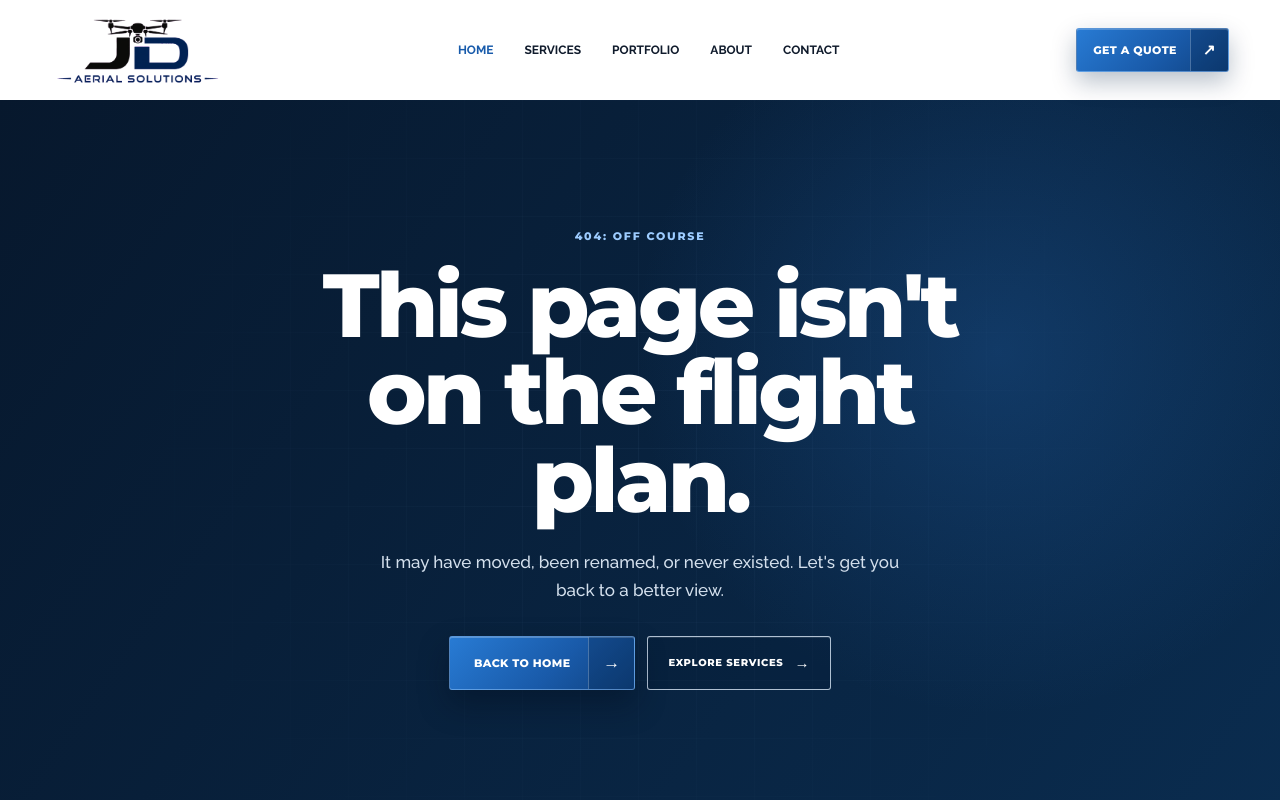
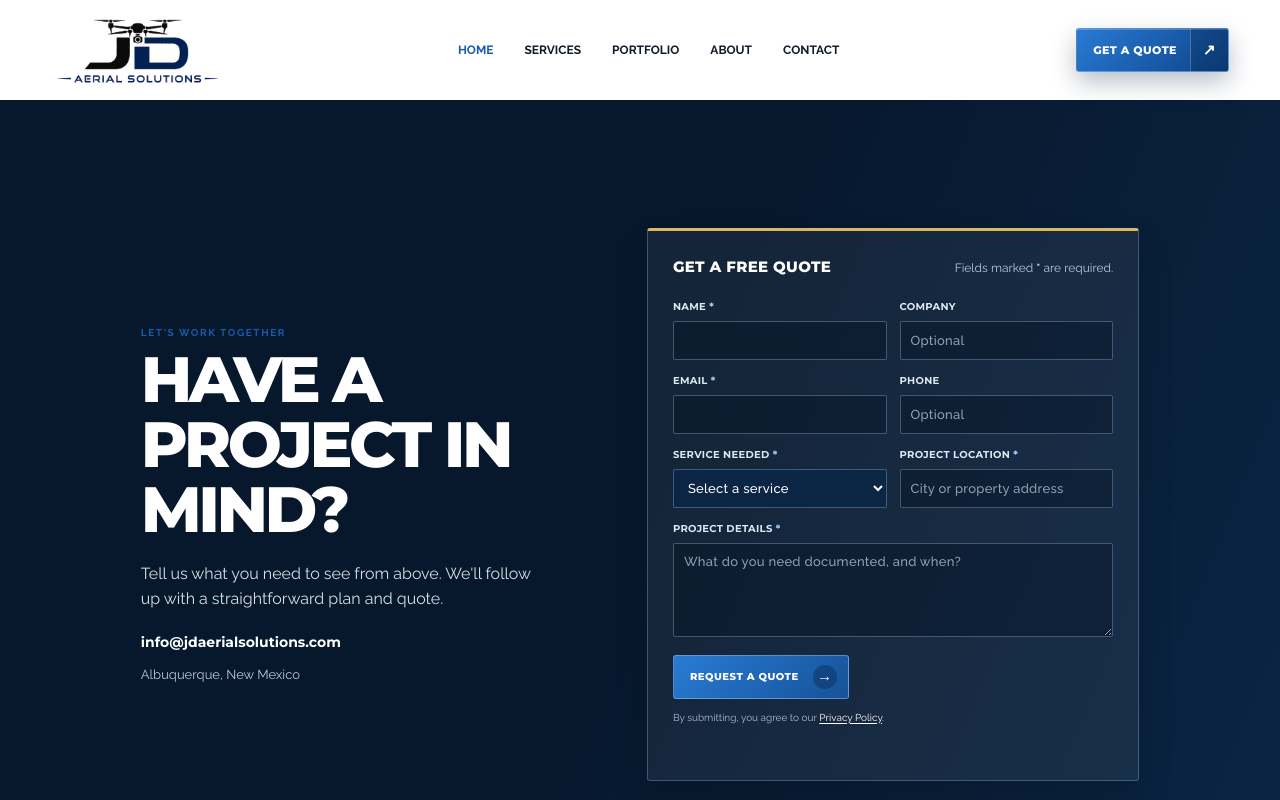
Before and after one commit to jaredjdiaz/jd-aerial-solutions, a Next.js app: page /contact in a window 1280 px wide. Before the commit this address had no page. Shown: the top 800 px of the page. Built offline with nearby package versions, Linux system fonts and the light colour scheme.

Commit message:
Add dedicated contact page

```diff
--- a/app/construction-progress/page.tsx
+++ b/app/construction-progress/page.tsx
@@ -28,7 +28,7 @@ export default function ConstructionProgressPage() {
     <section className="service-page-hero">
       <div className="service-page-hero-copy">
         <div className="service-page-hero-heading"><p className="service-kicker">Construction progress photography</p><h1>Keep every phase <em>in view.</em></h1></div>
-        <div className="service-page-hero-details"><p>Clear aerial imagery helps construction teams document progress, share site context, and keep the right people up to date.</p><div className="service-page-actions"><Link href="/#contact" className="blue-button quote-hero"><span>Get a Free Quote</span><i aria-hidden="true">→</i></Link><Link href="/#services" className="outline-button">All Services</Link></div></div>
+        <div className="service-page-hero-details"><p>Clear aerial imagery helps construction teams document progress, share site context, and keep the right people up to date.</p><div className="service-page-actions"><Link href="/contact" className="blue-button quote-hero"><span>Get a Free Quote</span><i aria-hidden="true">→</i></Link><Link href="/#services" className="outline-button">All Services</Link></div></div>
       </div>
       <div className="service-page-image"><Image src="/images/jd-aerial-hero.png" alt="Aerial view of a construction development at sunset with mountains in the distance" fill priority sizes="(max-width: 850px) 100vw, 50vw" /></div>
     </section>
@@ -40,7 +40,7 @@ export default function ConstructionProgressPage() {
     <section className="service-page-section service-deliverables"><div><p className="section-label">What you receive</p><h2>Coverage that&apos;s ready to share.</h2><p>We tailor each flight around the site, the project schedule, and the people who need to see the work.</p></div><ul>{deliverables.map((item) => <li key={item}><span aria-hidden="true">✓</span>{item}</li>)}</ul></section>
     <section className="service-page-section service-process"><header><p className="section-label">How it works</p><h2>Simple from quote to delivery.</h2></header><div><article><span>01</span><h3>Share the project</h3><p>Tell us where the site is, what you need to show, and when the coverage is most useful.</p></article><article><span>02</span><h3>Coordinate the flight</h3><p>We work around site activity and access requirements to plan a safe, efficient capture.</p></article><article><span>03</span><h3>Receive your imagery</h3><p>Get an organized set of aerial visuals that your team can review and share.</p></article></div></section>
     <section className="service-page-section service-faq"><p className="section-label">Common questions</p><details open><summary>How often should a project be documented?</summary><p>That depends on your project. Some teams need a one-time overview, while others schedule coverage around key milestones.</p></details><details><summary>Can you work around an active construction site?</summary><p>Yes. We coordinate with the site team on access, timing, and any relevant safety considerations before the flight.</p></details><details><summary>Is this a substitute for a licensed survey?</summary><p>No. Construction progress photography is visual documentation and is not presented as a licensed surveying or engineering service.</p></details></section>
-    <section className="service-page-cta"><p>Ready for a better view of your project?</p><h2>Let&apos;s document the work as it takes shape.</h2><Link href="/#contact" className="blue-button quote-hero"><span>Get a Free Quote</span><i aria-hidden="true">→</i></Link></section>
+    <section className="service-page-cta"><p>Ready for a better view of your project?</p><h2>Let&apos;s document the work as it takes shape.</h2><Link href="/contact" className="blue-button quote-hero"><span>Get a Free Quote</span><i aria-hidden="true">→</i></Link></section>
     <Footer />
   </main>;
 }
--- /dev/null
+++ b/app/contact/page.tsx
@@ -0,0 +1,25 @@
+import Footer from "@/components/Footer";
+import Navbar from "@/components/Navbar";
+import QuoteForm from "@/components/QuoteForm";
+
+export const metadata = {
+  title: "Contact | JD Aerial Solutions",
+  description: "Request a quote for professional drone photography, aerial video, and visual documentation from JD Aerial Solutions in Albuquerque, New Mexico.",
+};
+
+export default function ContactPage() {
+  return <main className="contact-page">
+    <Navbar />
+    <section className="contact-page-content">
+      <div className="contact-page-copy">
+        <p className="gold-kicker">Let&apos;s work together</p>
+        <h1>Have a project in mind?</h1>
+        <p>Tell us what you need to see from above. We&apos;ll follow up with a straightforward plan and quote.</p>
+        <a className="contact-email" href="mailto:info@jdaerialsolutions.com">info@jdaerialsolutions.com</a>
+        <span>Albuquerque, New Mexico</span>
+      </div>
+      <QuoteForm />
+    </section>
+    <Footer />
+  </main>;
+}
--- a/app/globals.css
+++ b/app/globals.css
@@ -257,3 +257,5 @@ h1,h2,h3,.hero-copy>p:first-child { font-family:"Montserrat",Arial,Helvetica,san
 .about-portrait { border:1px solid #d7e0e9; border-top:3px solid #3679c9; padding:12px; background:#fff; box-shadow:none; }
 /* About bio heading */
 .about-intro-copy h3 { margin:0 0 16px; color:var(--navy); font-family:"Montserrat",Arial,sans-serif; font-size:24px; font-weight:800; letter-spacing:-.035em; }
+/* Contact page */
+.contact-page { min-height:100vh; display:flex; flex-direction:column; background:var(--navy); }.contact-page-content { flex:1; display:grid; grid-template-columns:minmax(0,.82fr) minmax(420px,1fr); gap:clamp(45px,8vw,130px); align-items:center; padding:clamp(65px,10vw,140px) clamp(25px,11vw,160px); background:linear-gradient(112deg,#07182d 0%,#07182d 51%,#0b2545 100%); color:#fff; }.contact-page-copy { max-width:465px; }.contact-page-copy h1 { max-width:440px; margin:0 0 18px; font-family:"Montserrat",Arial,sans-serif; font-size:clamp(40px,5vw,68px); font-weight:800; letter-spacing:-.055em; line-height:1.02; text-transform:uppercase; }.contact-page-copy > p:not(.gold-kicker) { margin:0; color:#d7dee6; font-size:16px; line-height:1.6; }.contact-page-copy > span { display:block; margin-top:11px; color:#b9c9d9; font-size:13px; }.contact-page .quote-form { width:100%; }.contact-page footer { margin-top:auto; } @media(max-width:850px) { .contact-page-content { grid-template-columns:1fr; gap:38px; }.contact-page-copy { max-width:620px; } } @media(max-width:600px) { .contact-page-content { padding:60px 25px; }.contact-page-copy h1 { font-size:clamp(38px,12vw,55px); } }
--- a/app/roof-documentation/page.tsx
+++ b/app/roof-documentation/page.tsx
@@ -29,7 +29,7 @@ export default function RoofDocumentationPage() {
     <section className="service-page-hero">
       <div className="service-page-hero-copy">
         <div className="service-page-hero-heading"><p className="service-kicker">Roof documentation photography</p><h1>A clearer view <em>from above.</em></h1></div>
-        <div className="service-page-hero-details"><p>Clear aerial imagery gives property owners and project teams a practical way to document roofs, building exteriors, towers, and other hard-to-reach structures from a better perspective.</p><div className="service-page-actions"><Link href="/#contact" className="blue-button quote-hero"><span>Get a Free Quote</span><i aria-hidden="true">&rarr;</i></Link><Link href="/#services" className="outline-button">All Services</Link></div></div>
+        <div className="service-page-hero-details"><p>Clear aerial imagery gives property owners and project teams a practical way to document roofs, building exteriors, towers, and other hard-to-reach structures from a better perspective.</p><div className="service-page-actions"><Link href="/contact" className="blue-button quote-hero"><span>Get a Free Quote</span><i aria-hidden="true">&rarr;</i></Link><Link href="/#services" className="outline-button">All Services</Link></div></div>
       </div>
       <div className="service-page-image"><Image src="/images/jd-aerial-hero.png" alt="Aerial view of a construction development at sunset with mountains in the distance" fill priority sizes="(max-width: 850px) 100vw, 50vw" /></div>
     </section>
@@ -41,7 +41,7 @@ export default function RoofDocumentationPage() {
     <section className="service-page-section service-deliverables"><div><p className="section-label">What you receive</p><h2>Ready when you need to share it.</h2><p>Every project is planned around the property, the visuals you need, and a straightforward delivery that is easy to use.</p></div><ul>{deliverables.map((item) => <li key={item}><span aria-hidden="true">&#10003;</span>{item}</li>)}</ul></section>
     <section className="service-page-section service-process"><header><p className="section-label">How it works</p><h2>Simple from quote to delivery.</h2></header><div><article><span>01</span><h3>Tell us about the property</h3><p>Share the address, the type of imagery you need, and any project context that will help us plan the flight.</p></article><article><span>02</span><h3>Plan the coverage</h3><p>We coordinate the timing, property access, and relevant site considerations before the scheduled flight.</p></article><article><span>03</span><h3>Receive your imagery</h3><p>Get a clean, organized set of aerial visuals ready to review and share with your team.</p></article></div></section>
     <section className="service-page-section service-faq"><p className="section-label">Common questions</p><details open><summary>What can aerial documentation be used for?</summary><p>It is useful for visual records, project planning, contractor communication, property documentation, and providing a clearer view of a roof, exterior, tower, or site.</p></details><details><summary>Can you document building exteriors and towers?</summary><p>Yes. Aerial imagery can provide useful visual coverage of building exteriors, elevated structures, and towers when site conditions and airspace allow.</p></details><details><summary>Is this a roof, building, or tower inspection?</summary><p>No. JD Aerial Solutions provides aerial photography and visual documentation, not licensed structural inspections, engineering opinions, or determinations of property condition.</p></details><details><summary>Do you need access to the roof or structure?</summary><p>Typically, no roof or structure access is needed for aerial photography. We will coordinate any needed property access and site requirements before the flight.</p></details></section>
-    <section className="service-page-cta"><p>Ready for a better view of your property?</p><h2>Let&apos;s capture the visuals that help move the project forward.</h2><Link href="/#contact" className="blue-button quote-hero"><span>Get a Free Quote</span><i aria-hidden="true">&rarr;</i></Link></section>
+    <section className="service-page-cta"><p>Ready for a better view of your property?</p><h2>Let&apos;s capture the visuals that help move the project forward.</h2><Link href="/contact" className="blue-button quote-hero"><span>Get a Free Quote</span><i aria-hidden="true">&rarr;</i></Link></section>
     <Footer />
   </main>;
 }
--- a/app/sitemap.ts
+++ b/app/sitemap.ts
@@ -1,7 +1,7 @@
 import type { MetadataRoute } from "next";
 
 const baseUrl = "https://jdaerialsolutions.com";
-const pages = ["", "/about", "/construction-progress", "/roof-documentation", "/3d-models", "/site-overview-imagery", "/commercial-properties", "/vacant-land-development", "/privacy"];
+const pages = ["", "/about", "/contact", "/construction-progress", "/roof-documentation", "/3d-models", "/site-overview-imagery", "/commercial-properties", "/vacant-land-development", "/privacy"];
 
 export default function sitemap(): MetadataRoute.Sitemap {
   return pages.map((path, index) => ({
--- a/components/Navbar.tsx
+++ b/components/Navbar.tsx
@@ -9,14 +9,14 @@ const desktopLinks = [
   ["Services", "/#services"],
   ["Portfolio", "/#portfolio"],
   ["About", "/about"],
-  ["Contact", "/#contact"],
+  ["Contact", "/contact"],
 ];
 
 const mobileLinks = [
   ["Home", "/"],
   ["Portfolio", "/#portfolio"],
   ["About", "/about"],
-  ["Contact", "/#contact"],
+  ["Contact", "/contact"],
 ];
 
 const serviceLinks = [
@@ -36,7 +36,7 @@ export default function Navbar() {
   return <header className="site-header">
     <Link href="/" className="logo" aria-label="JD Aerial Solutions home" onClick={closeMenu}><Image src="/images/jd-aerial-logo-lockup.png" alt="JD Aerial Solutions" width={1824} height={862} priority /></Link>
     <nav className="desktop-nav" aria-label="Main navigation">{desktopLinks.map(([label, href]) => <Link key={label} href={href}>{label}</Link>)}</nav>
-    <Link href="/#contact" className="quote-button desktop-quote"><span>Get a Quote</span><i aria-hidden="true">↗</i></Link>
+    <Link href="/contact" className="quote-button desktop-quote"><span>Get a Quote</span><i aria-hidden="true">↗</i></Link>
     <button type="button" className={`menu-toggle${menuOpen ? " is-open" : ""}`} aria-label={menuOpen ? "Close menu" : "Open menu"} aria-controls="mobile-navigation" aria-expanded={menuOpen} onClick={() => setMenuOpen((open) => !open)}><span /><span /><span /></button>
     <div id="mobile-navigation" className={`mobile-menu${menuOpen ? " is-open" : ""}`} aria-hidden={!menuOpen}>
       <nav className="mobile-nav" aria-label="Mobile navigation">
@@ -48,7 +48,7 @@ export default function Navbar() {
         </div>
         {mobileLinks.slice(1).map(([label, href]) => <Link key={label} href={href} onClick={closeMenu}>{label}</Link>)}
       </nav>
-      <Link href="/#contact" className="mobile-quote" onClick={closeMenu}>Get a Free Quote</Link>
+      <Link href="/contact" className="mobile-quote" onClick={closeMenu}>Get a Free Quote</Link>
     </div>
   </header>;
 }
--- a/components/ServiceDetailPage.tsx
+++ b/components/ServiceDetailPage.tsx
@@ -22,7 +22,7 @@ export default function ServiceDetailPage({ content }: { content: ServicePageCon
     <section className="service-page-hero">
       <div className="service-page-hero-copy">
         <div className="service-page-hero-heading"><p className="service-kicker">{content.kicker}</p><h1>{content.title.before} <em>{content.title.emphasis}</em></h1></div>
-        <div className="service-page-hero-details"><p>{content.description}</p><div className="service-page-actions"><Link href="/#contact" className="blue-button quote-hero"><span>Get a Free Quote</span><i aria-hidden="true">&rarr;</i></Link><Link href="/#services" className="outline-button">All Services</Link></div></div>
+        <div className="service-page-hero-details"><p>{content.description}</p><div className="service-page-actions"><Link href="/contact" className="blue-button quote-hero"><span>Get a Free Quote</span><i aria-hidden="true">&rarr;</i></Link><Link href="/#services" className="outline-button">All Services</Link></div></div>
       </div>
       <div className="service-page-image"><Image src="/images/jd-aerial-hero.png" alt={content.imageAlt} fill priority sizes="(max-width: 850px) 100vw, 50vw" /></div>
     </section>
@@ -34,7 +34,7 @@ export default function ServiceDetailPage({ content }: { content: ServicePageCon
     <section className="service-page-section service-deliverables"><div><p className="section-label">{content.deliverables.label}</p><h2>{content.deliverables.heading}</h2><p>{content.deliverables.copy}</p></div><ul>{content.deliverables.items.map((item) => <li key={item}><span aria-hidden="true">&#10003;</span>{item}</li>)}</ul></section>
     <section className="service-page-section service-process"><header><p className="section-label">{content.process.label}</p><h2>{content.process.heading}</h2></header><div>{content.process.items.map((item) => <article key={item.number}><span>{item.number}</span><h3>{item.title}</h3><p>{item.copy}</p></article>)}</div></section>
     <section className="service-page-section service-faq"><p className="section-label">Common questions</p>{content.faqs.map((faq, index) => <details key={faq.question} open={index === 0}><summary>{faq.question}</summary><p>{faq.answer}</p></details>)}</section>
-    <section className="service-page-cta"><p>{content.cta.kicker}</p><h2>{content.cta.heading}</h2><Link href="/#contact" className="blue-button quote-hero"><span>Get a Free Quote</span><i aria-hidden="true">&rarr;</i></Link></section>
+    <section className="service-page-cta"><p>{content.cta.kicker}</p><h2>{content.cta.heading}</h2><Link href="/contact" className="blue-button quote-hero"><span>Get a Free Quote</span><i aria-hidden="true">&rarr;</i></Link></section>
     <Footer />
   </main>;
 }
```
